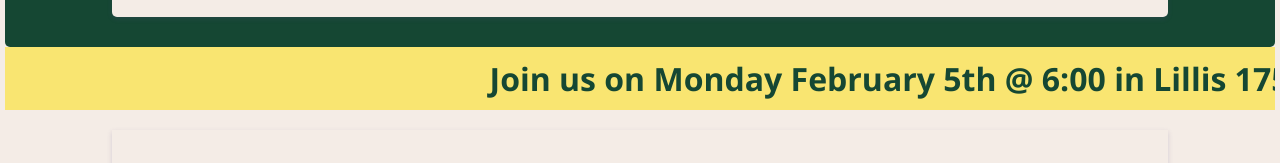
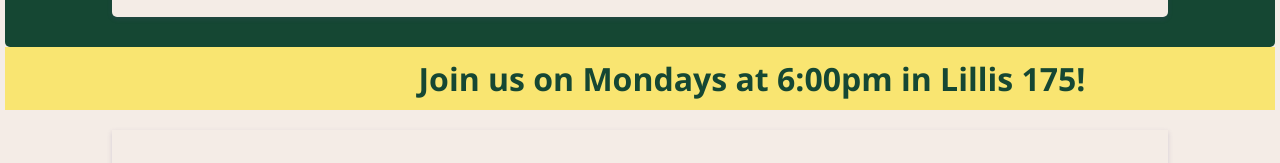
Before and after one commit to uoaisa/website1.0, a plain HTML site: page pages/Contact/Contact.html in a window 1280 px wide. Shown: the part 278-441 px from the top of the page. Drawn offline with Linux system fonts and the light colour scheme; a web font is replaced by a local one.

Commit message:
Update Contact.html

```diff
--- a/pages/Contact/Contact.html
+++ b/pages/Contact/Contact.html
@@ -57,7 +57,7 @@
     <!-- Main Content -->
     <main>
     <section class="welcome-banner">
-        <h1>Join us on Monday February 5th @ 6:00 in Lillis 175!</h1>
+        <h1>Join us on Mondays at 6:00pm in Lillis 175!</h1>
         <h1>Welcome to the University of Oregon Artificial Intelligence & Machine Learning Student Association!</h1>
         <h1>Discover, learn, and innovate with us in the field of Artificial Intelligence.</h1>
     </section>
```
